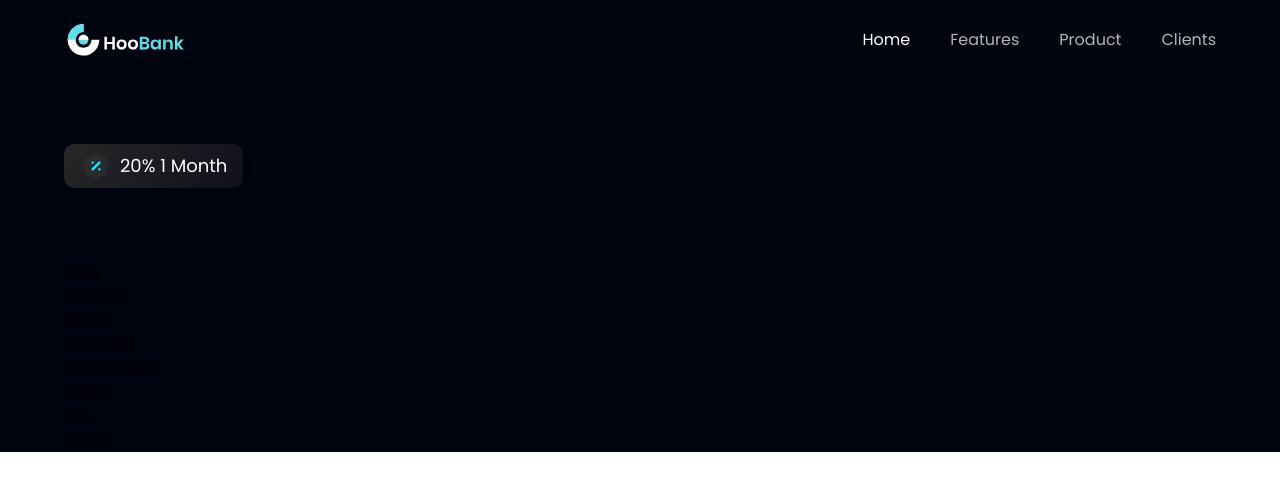
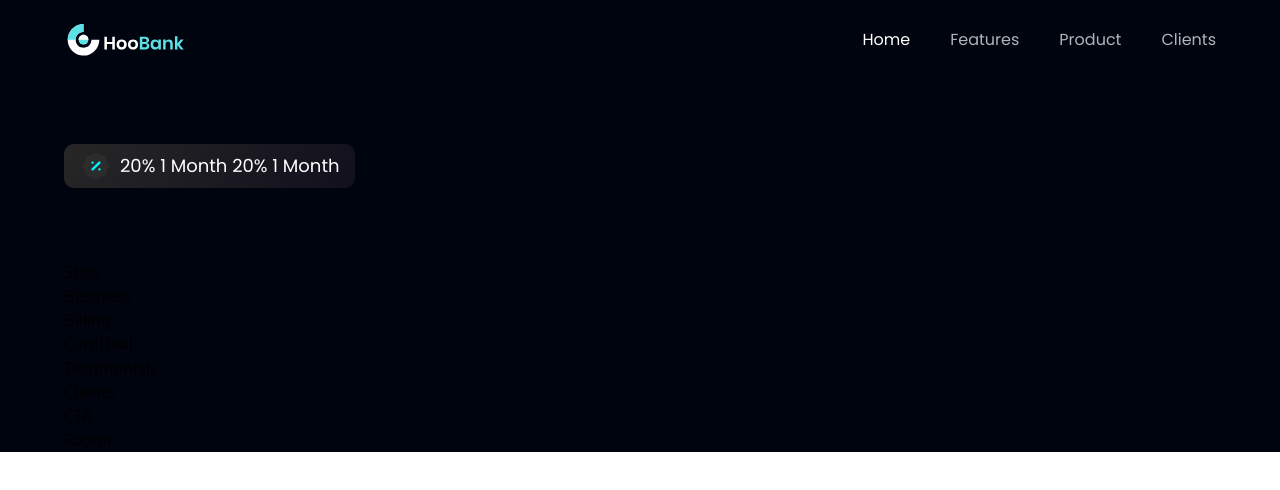
Before and after one commit to Benyahdou-Mohamed/BankApp, a React (Vite) app: page / in a window 1280 px wide. Shown: the top 490 px of the page. Built offline with nearby package versions, Linux system fonts and the light colour scheme.

Commit message:
first commit

```diff
--- a/src/components/Hero.jsx
+++ b/src/components/Hero.jsx
@@ -13,6 +13,8 @@ export default function Hero  () {
             <p className={` ${styles.paragraph} ml-2`}>
             <span className="text-white">20%{" "}</span>
             <span className="text-white">1 Month{" "}</span>
+            <span className="text-white">20%{" "}</span>
+            <span className="text-white">1 Month{" "}</span>
             </p>
         </div>
         </div>
```
